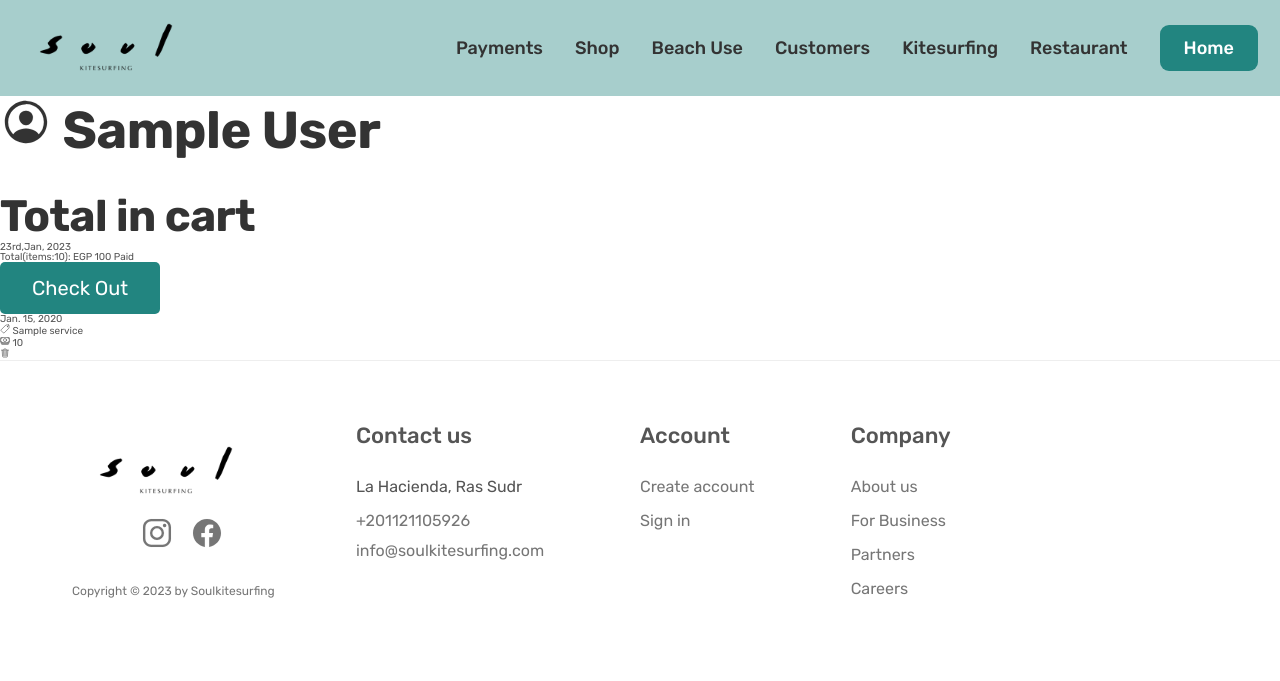
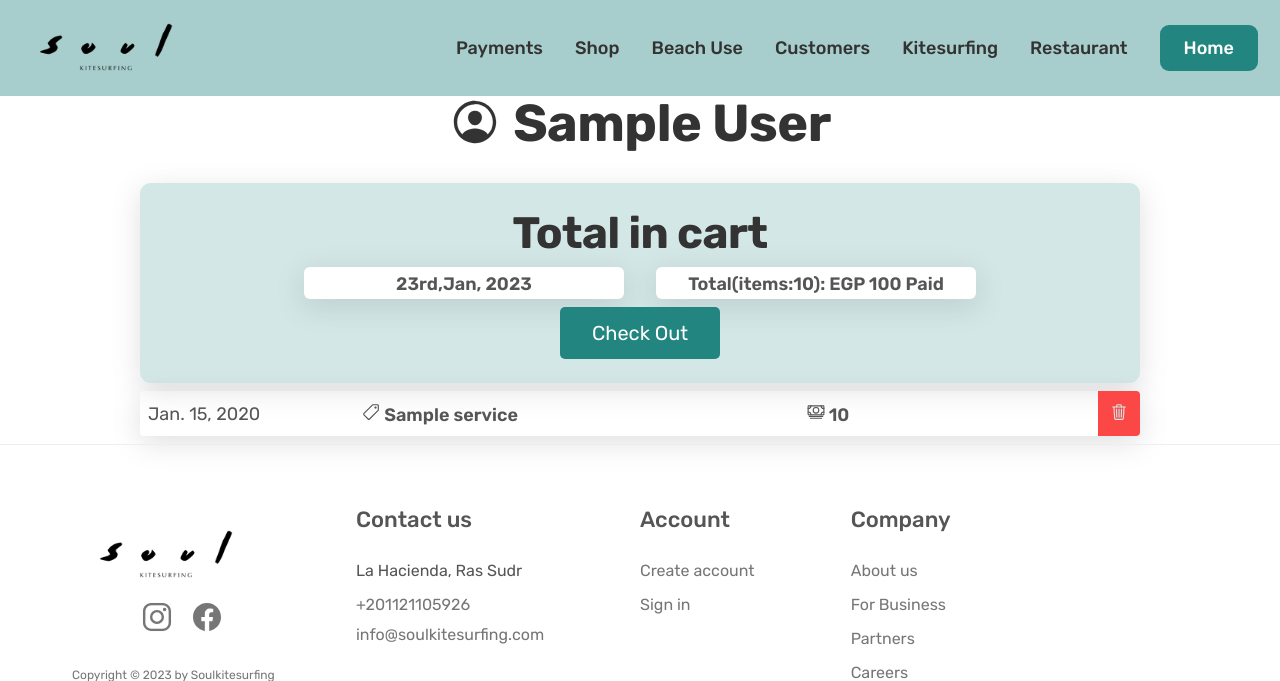
Before and after one commit to bukaskas/soul-site, a Django app: page /customer-cart/1 in a window 1280 px wide. Shown: the top 681 px of the page. Run offline with Django 4.2, Linux system fonts and the light colour scheme; tables that the repository leaves empty hold one stand-in row (values such as "Sample post").

Commit message:
styling update

```diff
--- a/static/app.css
+++ b/static/app.css
@@ -498,9 +498,6 @@
     padding:3.2rem 1.2rem;
     flex-direction: column;
     gap: 1.2rem;
-
-
-
   }
 
   input[type='text'],input[type='email'],input[type='number']{
@@ -555,10 +552,6 @@
     font-size: 1.8rem;
   }
 
-  /* gender choice */
-  .choice{
-
-  }
 
 
   div.choice > div {
@@ -576,6 +569,12 @@
     height:1.8rem;
     width: 1.8rem;
   }
+
+label {
+    padding-right: 1.8rem;
+    font-weight: 600;
+  }
+
   /* terms checkbox */
   input[name='terms']{
     height:3.2rem;
@@ -608,7 +607,6 @@
     display: flex;
     align-items: center;
     justify-content: center;
-
     flex-shrink:0;
     transition: background 0.15s, border-color 0.15s;
   }
@@ -650,7 +648,6 @@
     display: flex;
     align-items: center;
     justify-content: center;
-
     flex-shrink:0;
     transition: background 0.15s, border-color 0.15s;
   }
@@ -670,9 +667,9 @@
   .terms__input-male:checked + .checkbox__box-male::after{
    transform:scale(1)
   }
+
   /* end of terms checkbox */
   /* male checkbox */
-
 
   .check-container-female{
     display:inline-flex;
@@ -692,7 +689,6 @@
     display: flex;
     align-items: center;
     justify-content: center;
-
     flex-shrink:0;
     transition: background 0.15s, border-color 0.15s;
   }
@@ -807,25 +803,107 @@
   /* kitesurfing page end */
   /* - - - - - - - - -  */
 
-  /* - - - - - - - - -  */
-  /* restaurant page */
-  /* - - - - - - - - -  */
+  /* ************************* */
+          /* CUSTOMER CART */
+  /* ************************* */
 
-.text-center{
+.customer-name{
+  display: flex;
+  justify-content: center;
+  gap: 1.2rem;
   text-align: center;
-  margin-top: 1.8rem;
+  align-self: center;
 }
 
-.hero-text{
-  display: block;
-  text-align: center;
-  padding-top: 1.8rem;
-}
-
-  .about-menu{
-    background: #b7e9e7;
+  .container-cart{
+    max-width:120rem;
+    margin:0 auto;
+    padding: 0 3.2rem;
   }
 
-  .food-photo{
-    width: 100%;
+  .total-container{
+    max-width:100rem;
+    margin: auto;
+    padding:2.4rem;
+    background-color: #d3e7e6;
+    border-radius: 1.1rem;
+    box-shadow: rgba(100, 100, 111, 0.2) 0px 7px 29px 0px;
+    font-size: 1.8rem;
+    text-align: center;
   }
+
+  .total-block{
+    background-color: white;
+    border-radius: 0.6rem;
+    box-shadow: rgba(100, 100, 111, 0.2) 0px 7px 29px 0px;
+    padding:0.8rem;
+    width: 32rem;
+    height: 3.2rem;
+
+  }
+
+  .oi-date{
+    margin-left:0.8rem;
+  }
+
+  .date{
+    place-self: end;
+  }
+
+  .row{
+    display:grid;
+    grid-template-columns:repeat(2,1fr);
+    column-gap: 0.8rem;
+    column-gap: 3.2rem;
+    row-gap: 3.2rem;
+    margin: 0.8rem 0;
+  }
+
+  .total{
+    margin:0 auto;
+    margin-bottom: 1.8rem;
+  }
+
+  .check-out{
+    margin:0 auto
+  }
+
+  .row:is(:last-child){
+    margin-bottom: 3.2rem;
+  }
+
+  .order-items{
+    max-width: 100rem;
+    margin: auto;
+  }
+
+  .order-item{
+    border-radius: 0.4rem;
+    font-size: 1.8rem;
+    display:grid;
+    grid-template-columns: 1fr 2fr 1fr 0.5fr;
+    box-shadow: rgba(100, 100, 111, 0.2) 0px 7px 29px 0px;
+    margin: 0.8rem 0;
+    align-items: center;
+    overflow: hidden;
+  }
+
+  .oi-name{
+    font-weight: 600;
+  }
+
+  .oi-price{
+    font-weight: 600;
+  }
+
+  .bold{
+    font-weight: 600;
+  }
+
+  .oi-remove{
+    background-color: #fc4747;
+    padding: 1.2rem;
+    font-size: 1.8rem;
+    color: #d3e7e6;
+    justify-self: end;
+  }
```
